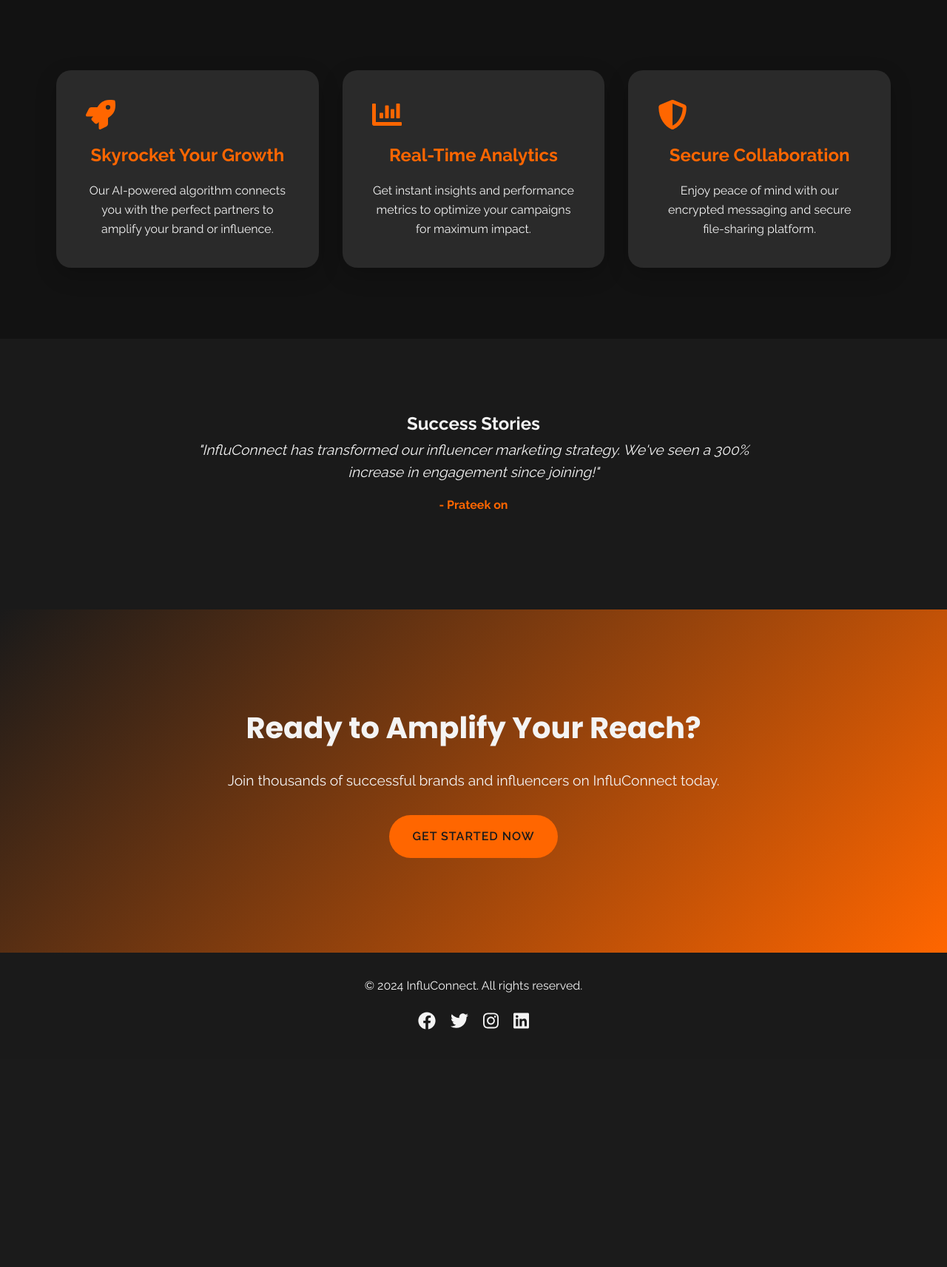
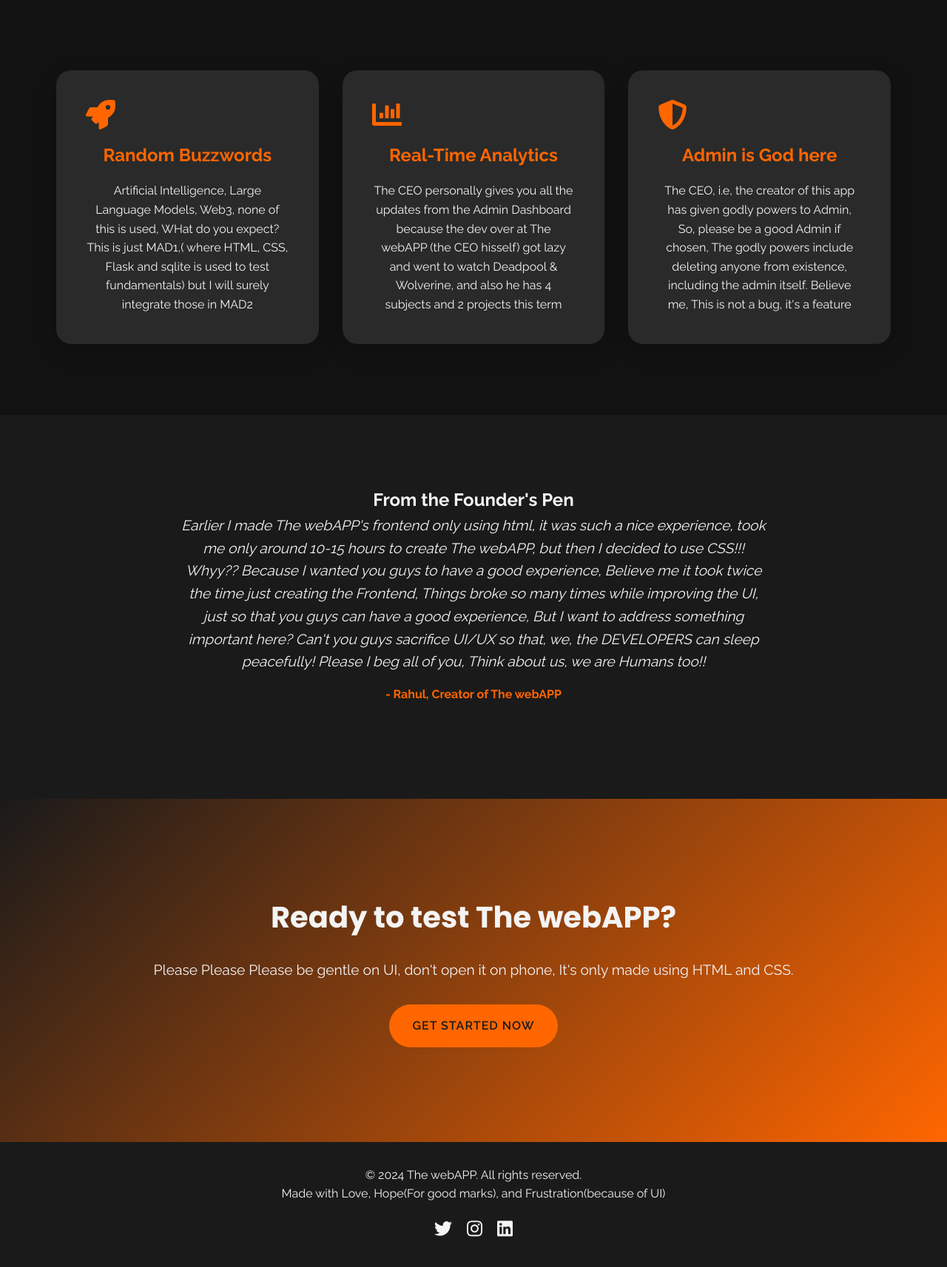
Before and after one commit to azeebneuron/MAD1-Project, a Flask app: page / in a window 1280 px wide. Shown: the part 801-2514 px from the top of the page at 74% size. Before the commit the page ends 2193 px from the top, so only its background shows below. Run offline with Flask 3, Linux system fonts and the light colour scheme.

Commit message:
added a new feature, don't know how many I broke

```diff
--- a/app.py
+++ b/app.py
@@ -74,7 +74,7 @@
             db.session.flush()  # This will assign an id to new_user without committing the transaction
 
             if role == 'influencer':
-                new_influencer = Influencer(user_id=new_user.id)
+                new_influencer = Influencer(user_id=new_user.id, contact_email=email, name=username)
                 db.session.add(new_influencer)
             elif role == 'sponsor':
                 new_sponsor = Sponsor(user_id=new_user.id, email=email)  # Add email here
@@ -504,11 +504,12 @@
             return redirect(url_for('home'))
 
         if request.method == 'POST':
-            influencer.name = request.form['name']
-            influencer.category = request.form['category']
-            influencer.niche = request.form['niche']
-            influencer.reach = int(request.form['reach'])
-            influencer.bio = request.form['bio']
+            influencer.name = request.form.get('name', influencer.name)
+            influencer.contact_email = request.form.get('contact_email', influencer.contact_email)
+            influencer.category = request.form.get('category', influencer.category)
+            influencer.niche = request.form.get('niche', influencer.niche)
+            influencer.reach = int(request.form.get('reach', influencer.reach))
+            influencer.bio = request.form.get('bio', influencer.bio)
 
             db.session.commit()
             flash('Profile updated successfully!', 'success')
--- a/models.py
+++ b/models.py
@@ -55,6 +55,7 @@
     id = db.Column(db.Integer, primary_key=True)
     user_id = db.Column(db.Integer, db.ForeignKey('user.id'), nullable=False)
     name= db.Column(db.String(120))
+    contact_email= db.Column(db.String(120), nullable=False)
     category = db.Column(db.String(120))
     niche = db.Column(db.String(120))
     is_flagged = db.Column(db.Boolean, default=False)
--- a/templates/index.html
+++ b/templates/index.html
@@ -3,7 +3,7 @@
 <head>
     <meta charset="UTF-8">
     <meta name="viewport" content="width=device-width, initial-scale=1.0">
-    <title>InfluConnect - Ignite Your Influence</title>
+    <title>The webAPP - Ignite Your Influence</title>
     <link href="https://fonts.googleapis.com/css2?family=Raleway:wght@300;400;600;700&family=Poppins:wght@700&display=swap" rel="stylesheet">
     <script src="https://cdnjs.cloudflare.com/ajax/libs/font-awesome/5.15.3/js/all.min.js"></script>
     <style>
@@ -169,7 +169,7 @@
             color: var(--secondary-color);
         }
 
-        .testimonials {
+        .founder-pen {
             background-color: var(--primary-color);
             padding: 6rem 0;
             text-align: center;
@@ -262,10 +262,10 @@
 <body>
     <header>
         <nav class="container">
-            <div class="logo">InfluConnect</div>
+            <div class="logo">The webAPP</div>
             <div class="nav-links">
                 <a href="#features">Features</a>
-                <a href="#testimonials">Testimonials</a>
+                <a href="#founder-pen">Important</a>
                 <a href="{{ url_for('signin') }}" class="signin">Sign In</a>
                 <a href="{{ url_for('signup') }}" class="signup">Sign Up</a>
             </div>
@@ -275,47 +275,46 @@
     <main>
         <section class="hero">
             <div class="hero-content">
-                <h1>Ignite Your Influence</h1>
-                <p>Connect with top brands and influencers to create unforgettable campaigns and drive real results.</p>
-                <a href="#" class="cta-button">Start Your Journey</a>
+                <h1>Welcome to The webAPP</h1>
+                <p>It's a platform to connect Sponsors and Influencers so that sponsors can get their product/service advertised and influencers can get monetary benefit.</p>
+                <a href="{{ url_for('signup') }}" class="cta-button">Start Your Journey</a>
             </div>
         </section>
 
         <section id="features" class="features container">
             <div class="feature-card">
                 <i class="fas fa-rocket feature-icon"></i>
-                <h3>Skyrocket Your Growth</h3>
-                <p>Our AI-powered algorithm connects you with the perfect partners to amplify your brand or influence.</p>
+                <h3>Random Buzzwords</h3>
+                <p>Artificial Intelligence, Large Language Models, Web3, none of this is used, WHat do you expect? This is just MAD1,( where HTML, CSS, Flask and sqlite is used to test fundamentals) but I will surely integrate those in MAD2</p>
             </div>
             <div class="feature-card">
                 <i class="fas fa-chart-bar feature-icon"></i>
                 <h3>Real-Time Analytics</h3>
-                <p>Get instant insights and performance metrics to optimize your campaigns for maximum impact.</p>
+                <p>The CEO personally gives you all the updates from the Admin Dashboard because the dev over at The webAPP (the CEO hisself) got lazy and went to watch Deadpool & Wolverine, and also he has 4 subjects and 2 projects this term</p>
             </div>
             <div class="feature-card">
                 <i class="fas fa-shield-alt feature-icon"></i>
-                <h3>Secure Collaboration</h3>
-                <p>Enjoy peace of mind with our encrypted messaging and secure file-sharing platform.</p>
+                <h3>Admin is God here</h3>
+                <p>The CEO, i.e, the creator of this app has given godly powers to Admin, So, please be a good Admin if chosen, The godly powers include deleting anyone from existence, including the admin itself. Believe me, This is not a bug, it's a feature</p>
             </div>
         </section>
 
-        <section id="testimonials" class="testimonials">
+        <section id="founder-pen" class="founder-pen">
             <div class="container">
-                <h2>Success Stories</h2>
+                <h2>From the Founder's Pen</h2>
                 <div class="testimonial-slider">
                     <div class="testimonial">
-                        <p>"InfluConnect has transformed our influencer marketing strategy. We've seen a 300% increase in engagement since joining!"</p>
-                        <div class="testimonial-author">- Prateek on</div>
+                        <p>Earlier I made The webAPP's frontend only using html, it was such a nice experience, took me only around 10-15 hours to create The webAPP, but then I decided to use CSS!!! Whyy?? Because I wanted you guys to have a good experience, Believe me it took twice the time just creating the Frontend, Things broke so many times while improving the UI, just so that you guys can have a good experience, But I want to address something important here? Can't you guys sacrifice UI/UX so that, we, the DEVELOPERS can sleep peacefully! Please I beg all of you, Think about us, we are Humans too!!</p>
+                        <div class="testimonial-author">- Rahul, Creator of The webAPP</div>
                     </div>
-                    <!-- Add more testimonials as needed -->
                 </div>
             </div>
         </section>
 
         <section class="cta-section">
             <div class="container">
-                <h2>Ready to Amplify Your Reach?</h2>
-                <p>Join thousands of successful brands and influencers on InfluConnect today.</p>
+                <h2>Ready to test The webAPP?</h2>
+                <p>Please Please Please be gentle on UI, don't open it on phone, It's only made using HTML and CSS.</p>
                 <a href="#" class="cta-button">Get Started Now</a>
             </div>
         </section>
@@ -323,9 +322,9 @@
 
     <footer>
         <div class="container">
-            <p>&copy; 2024 InfluConnect. All rights reserved.</p>
+            <p>&copy; 2024 The webAPP. All rights reserved.</p>
+            <p>Made with Love, Hope(For good marks), and Frustration(because of UI)</p>
             <div class="social-icons">
-                <a href="#"><i class="fab fa-facebook"></i></a>
                 <a href="#"><i class="fab fa-twitter"></i></a>
                 <a href="#"><i class="fab fa-instagram"></i></a>
                 <a href="#"><i class="fab fa-linkedin"></i></a>
--- a/templates/influencer_profile.html
+++ b/templates/influencer_profile.html
@@ -229,10 +229,13 @@
                     <input type="text" id="name" name="name" value="{{ influencer.name or '' }}" class="form-control">
                 </div>
                 <div class="form-group">
+                    <label for="contact_email">Provide your Contact Email</label>
+                    <input type="text" id="contact_email" name="contact_email" value="{{ influencer.contact_email or '' }}" class="form-control">
+                </div>
+                <div class="form-group">
                     <label for="category">Category:</label>
                     <input type="text" id="category" name="category" value="{{ influencer.category or '' }}" class="form-control">
                 </div>
-
                 <div class="form-group">
                     <label for="niche">Niche:</label>
                     <input type="text" id="niche" name="niche" value="{{ influencer.niche or '' }}" class="form-control">
--- a/templates/signin.html
+++ b/templates/signin.html
@@ -3,7 +3,7 @@
 <head>
     <meta charset="UTF-8">
     <meta name="viewport" content="width=device-width, initial-scale=1.0">
-    <title>Sign In - InfluConnect</title>
+    <title>Sign In - The webAPP</title>
     <link href="https://fonts.googleapis.com/css2?family=Poppins:wght@300;400;600;700&display=swap" rel="stylesheet">
     <link rel="stylesheet" href="https://cdnjs.cloudflare.com/ajax/libs/font-awesome/6.1.1/css/all.min.css">
     <style>
@@ -165,7 +165,7 @@
     <div class="signin-container">
         <div class="signin-image"></div>
         <div class="signin-content">
-            <div class="logo">InfluConnect</div>
+            <div class="logo">The webAPP</div>
             <h2>Hello Human</h2>
             <p class="intro-text">Sign in to access your account and connect with amazing opportunities.</p>
             <form action="/signin" method="post">
@@ -180,7 +180,7 @@
                 <button type="submit">Sign In</button>
             </form>
             <div class="signup-link">
-                <a href="{{ url_for('signup') }}">New to InfluConnect? Create an account</a>
+                <a href="{{ url_for('signup') }}">New to The webAPP? Create an account</a>
             </div>
         </div>
     </div>
--- a/templates/signup.html
+++ b/templates/signup.html
@@ -3,7 +3,7 @@
 <head>
     <meta charset="UTF-8">
     <meta name="viewport" content="width=device-width, initial-scale=1.0">
-    <title>Sign Up - InfluConnect</title>
+    <title>Sign Up - The webAPP</title>
     <link href="https://fonts.googleapis.com/css2?family=Poppins:wght@300;400;600;700&display=swap" rel="stylesheet">
     <link rel="stylesheet" href="https://cdnjs.cloudflare.com/ajax/libs/font-awesome/6.1.1/css/all.min.css">
     <style>
@@ -156,8 +156,8 @@
     <div class="signup-container">
         <div class="signup-image"></div>
         <div class="signup-content">
-            <div class="logo">InfluConnect</div>
-            <h2>Join InfluConnect</h2>
+            <div class="logo">The webAPP</div>
+            <h2>Join The webAPP</h2>
             <p class="intro-text">Create an account to start connecting with brands and influencers.</p>
             <form action="/signup" method="post">
                 <div class="form-group">
```
Also changed, not shown: templates/ad_requests_list.html (+66 -0 lines), templates/meme.html (added, +44 -0 lines), instance/users.db.
